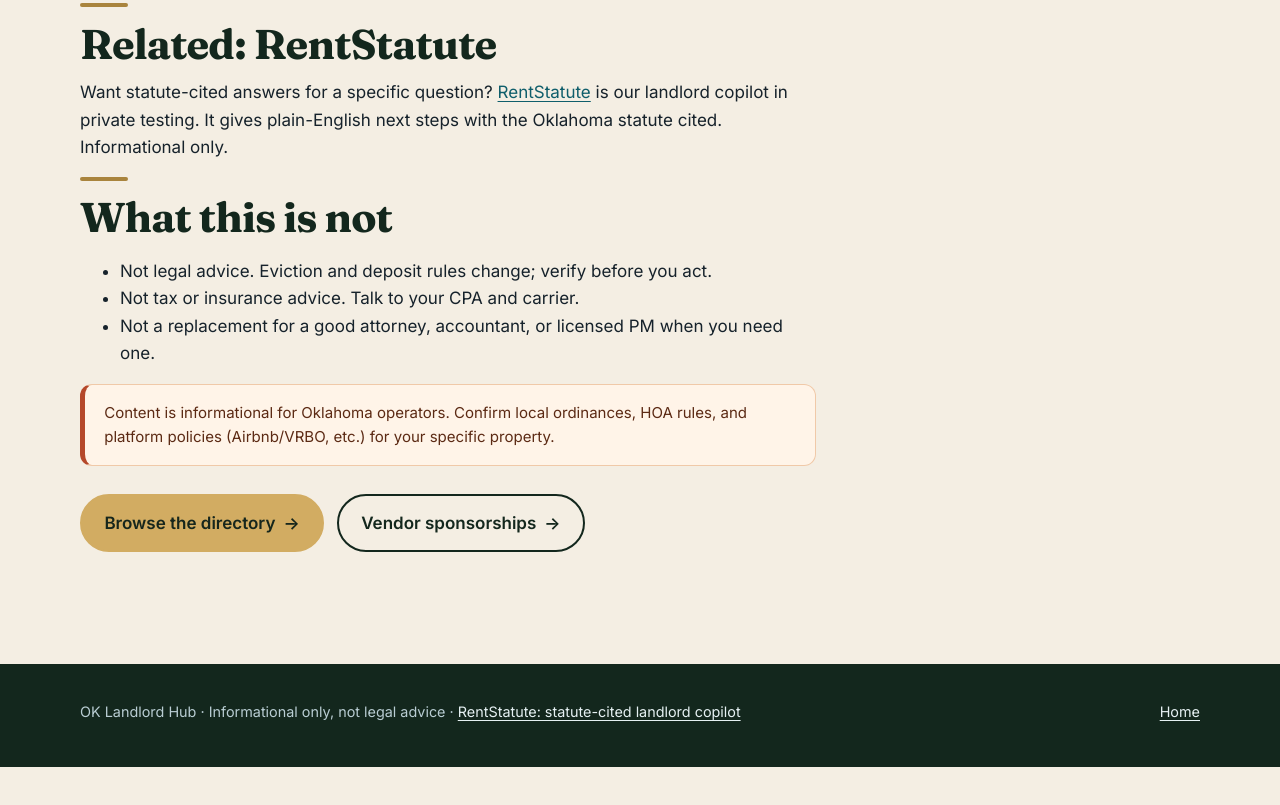
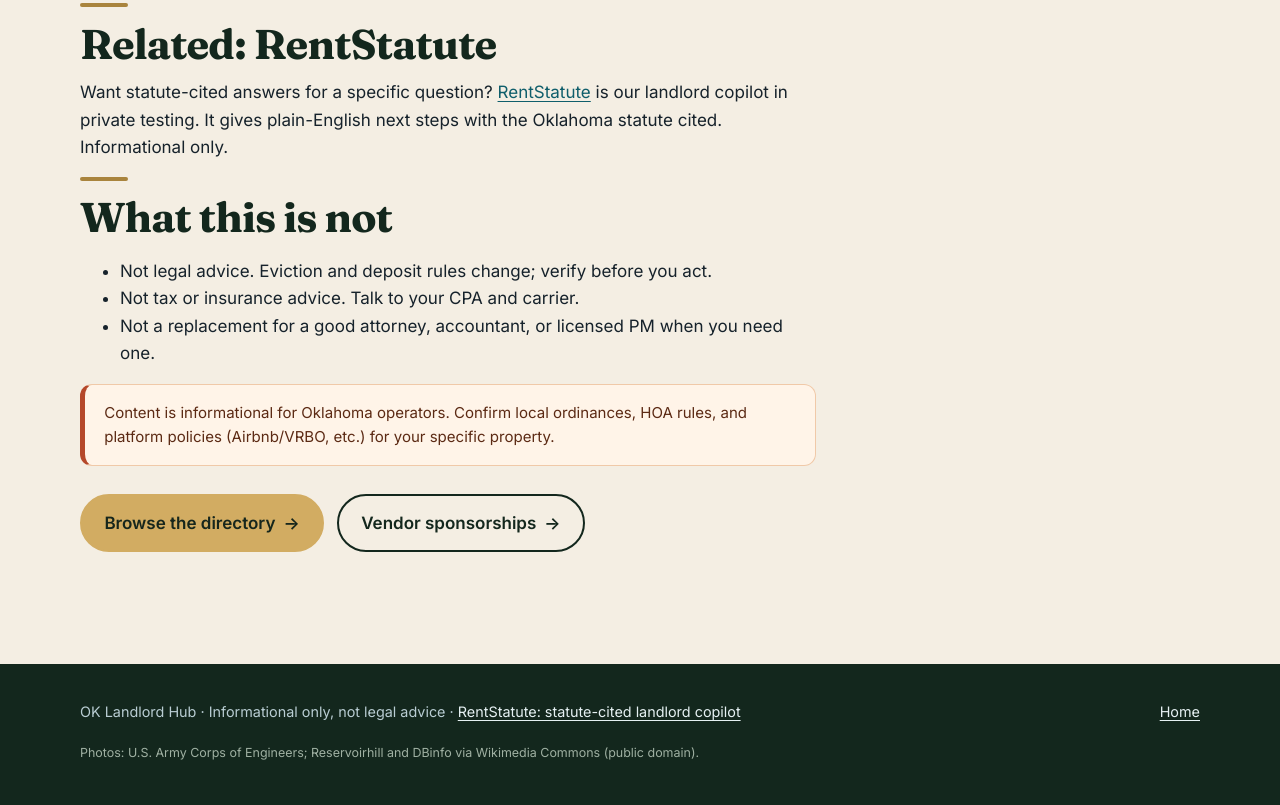
Before and after one commit to 5dogsproperties/ok-landlord-hub-preview, a plain HTML site: page about.html in a window 1280 px wide. Shown: the part 1551-2356 px from the top of the page. Before the commit the page ends 2318 px from the top, so only its background shows below. Drawn offline with Linux system fonts and the light colour scheme.

Commit message:
Footer photo courtesy credit

```diff
--- a/about.html
+++ b/about.html
@@ -103,6 +103,7 @@
     <div class="wrap">
       <span>OK Landlord Hub · Informational only, not legal advice · <a href="https://rentstatute.com/">RentStatute: statute-cited landlord copilot</a></span>
       <span><a href="index.html">Home</a></span>
+      <p class="photo-credit">Photos: U.S. Army Corps of Engineers; Reservoirhill and DBinfo via Wikimedia Commons (public domain).</p>
     </div>
   </footer>
 </body>
--- a/styles.css
+++ b/styles.css
@@ -150,3 +150,4 @@
 .contact-box{background:var(--forest)}
 @media(prefers-reduced-motion:reduce){.card:hover,details.usecase:hover{transform:none}}
 .photo-band + .section{padding-top:2.5rem!important}.usecase-body h4{color:#7a5c1f}.section h2::before{background:#a9843d}
+.photo-credit{flex-basis:100%;margin:.5rem 0 0;font-size:.78rem;color:#9fb0a2}
```
Also changed, not shown: directory.html (+1 -0 lines), index.html (+1 -0 lines), sponsorship.html (+1 -0 lines).
